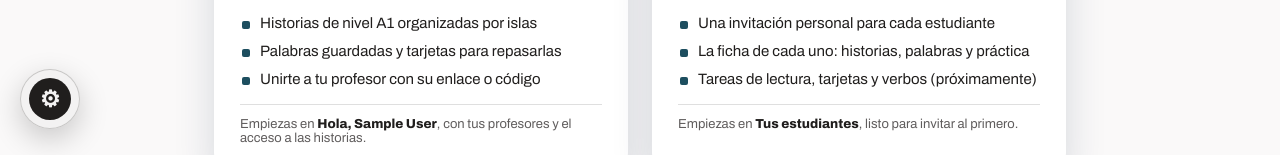
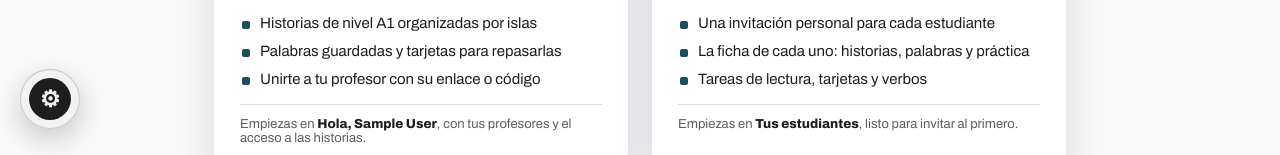
Before and after one commit to materiasordenadas-del/SpanStories, a Next.js app: page /onboarding in a window 1280 px wide. Shown: the part 595-750 px from the top of the page. Built offline with nearby package versions, Linux system fonts and the light colour scheme; no server answers; the database is empty; sample sign-in values are in the browser's storage.

Commit message:
fix: describe teacher tasks as available

```diff
--- a/app/onboarding/page.tsx
+++ b/app/onboarding/page.tsx
@@ -12,7 +12,7 @@ import type { AccountRole } from "@/features/accounts/types";
 const NOTE = "El tipo de cuenta no se puede cambiar después.";
 const ROLES: { role: AccountRole; name: string; lead: string; gets: string[]; image: { src: string; width: number; height: number } }[] = [
   { role: "student", name: "Estudiante", lead: "Quiero aprender español y guardar mi progreso.", gets: ["Historias de nivel A1 organizadas por islas", "Palabras guardadas y tarjetas para repasarlas", "Unirte a tu profesor con su enlace o código"], image: { src: "/cuenta/estudiante.jpg", width: 1000, height: 605 } },
-  { role: "teacher", name: "Profesor", lead: "Quiero invitar a mis estudiantes y seguir su progreso.", gets: ["Una invitación personal para cada estudiante", "La ficha de cada uno: historias, palabras y práctica", "Tareas de lectura, tarjetas y verbos (próximamente)"], image: { src: "/cuenta/profesor.jpg", width: 1000, height: 623 } },
+  { role: "teacher", name: "Profesor", lead: "Quiero invitar a mis estudiantes y seguir su progreso.", gets: ["Una invitación personal para cada estudiante", "La ficha de cada uno: historias, palabras y práctica", "Tareas de lectura, tarjetas y verbos"], image: { src: "/cuenta/profesor.jpg", width: 1000, height: 623 } },
 ];
 
 function Onboarding(){const {user,profile,loading,refreshProfile}=useAuth();const router=useRouter();const params=useSearchParams();const next=params.get("next");const destination=next?.startsWith("/")&&!next.startsWith("//")?next:null;
```
